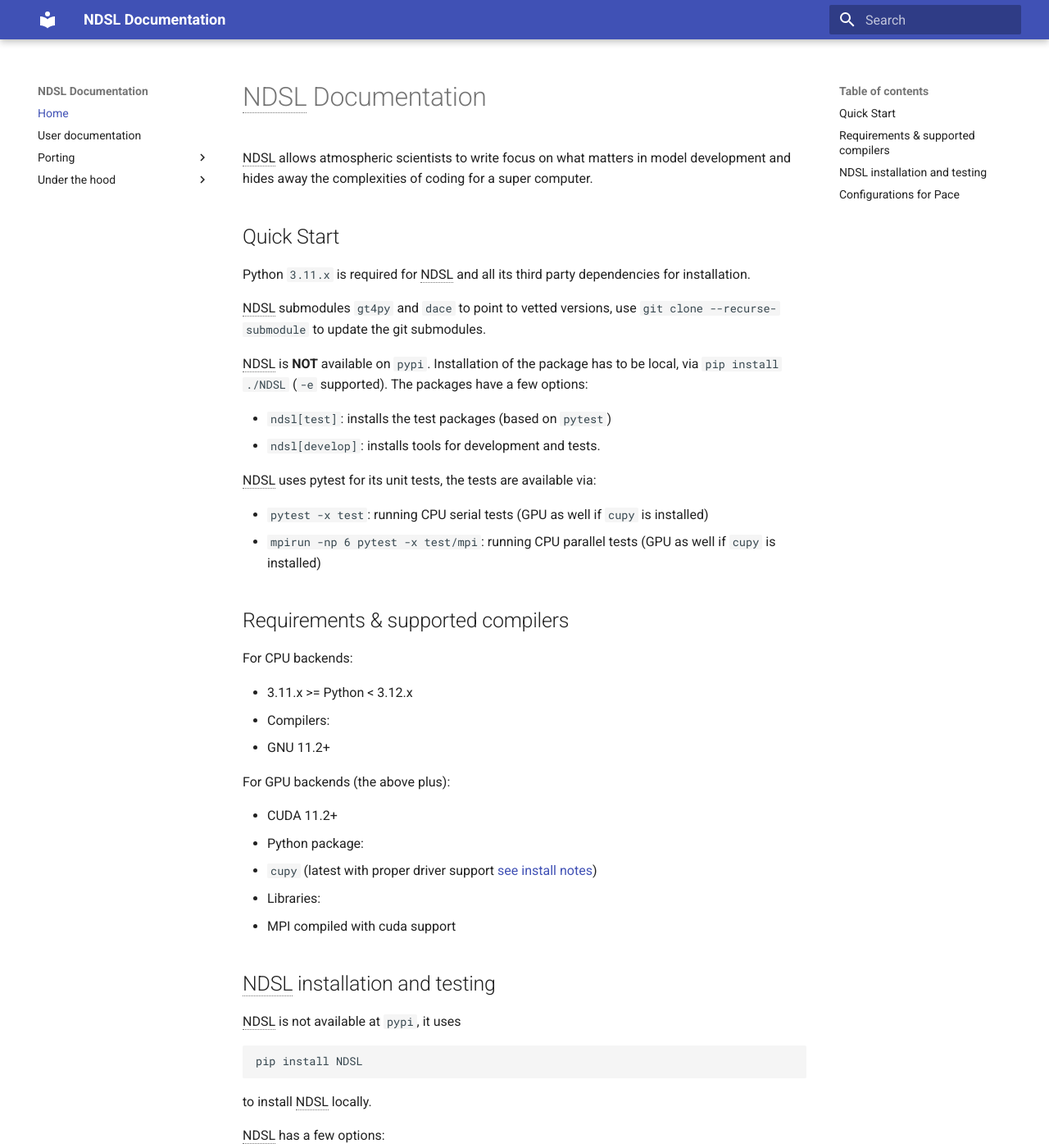
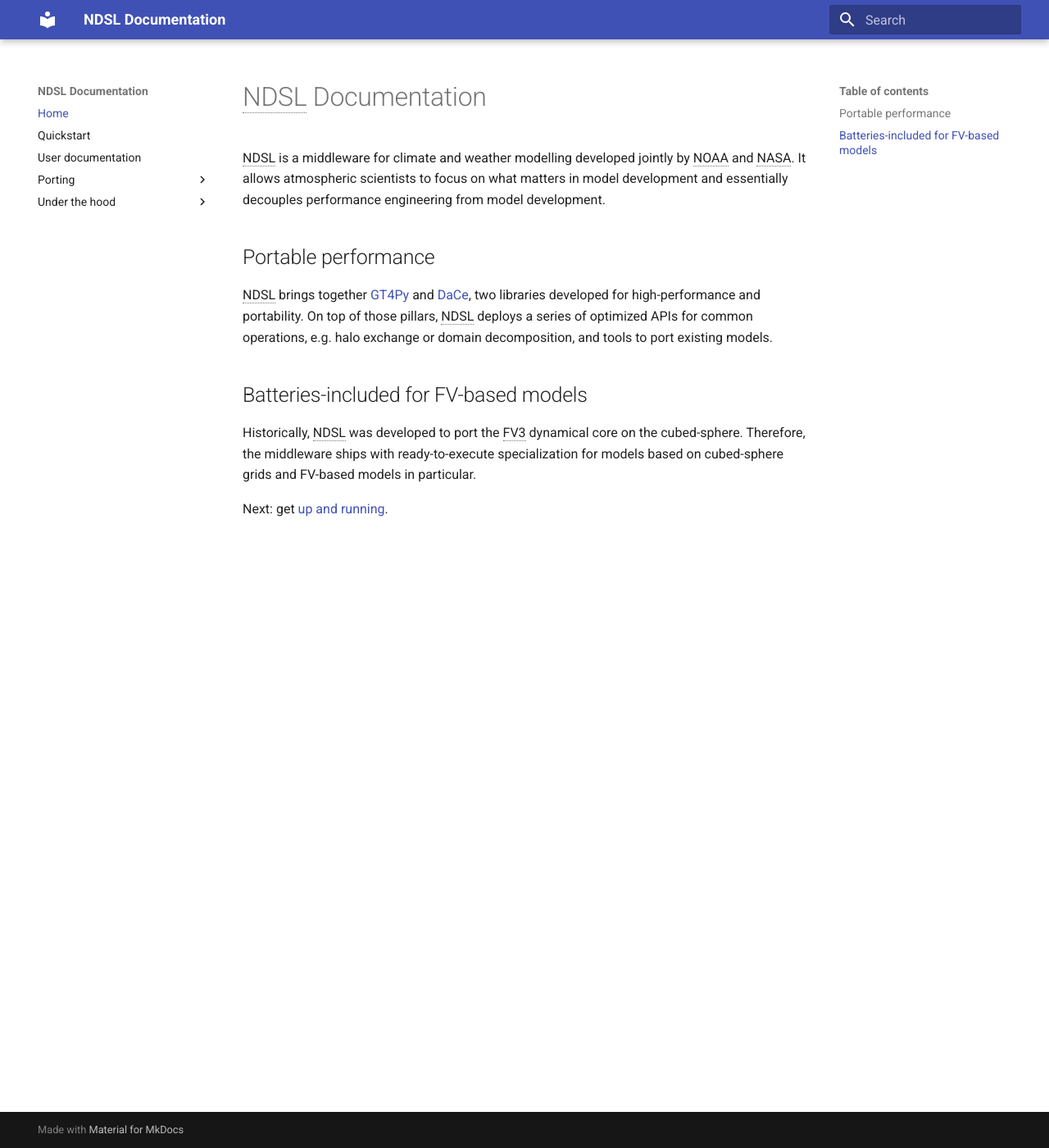
Before and after one commit to NOAA-GFDL/NDSL, an MkDocs documentation site: the page built from docs/index.md, in a window 1280 px wide and 1400 px high. Shown: the whole window at 82% size. Built offline with MkDocs 1.6.1 and Material for MkDocs 9.7.7, drawn with Linux system fonts in a browser that asks for light colours; some of the changed text lies outside the part shown.

````diff
--- a/docs/index.md
+++ b/docs/index.md
@@ -1,102 +1,13 @@
 # NDSL Documentation
 
-NDSL allows atmospheric scientists to write focus on what matters in model development and hides away the complexities of coding for a super computer.
+NDSL is a middleware for climate and weather modelling developed jointly by NOAA and NASA. It allows atmospheric scientists to focus on what matters in model development and essentially decouples performance engineering from model development.
 
-## Quick Start
+## Portable performance
 
-Python `3.11.x` is required for NDSL and all its third party dependencies for installation.
+NDSL brings together [GT4Py](https://github.com/GridTools/gt4py/) and [DaCe](https://github.com/spcl/dace/), two libraries developed for high-performance and portability. On top of those pillars, NDSL deploys a series of optimized APIs for common operations, e.g. halo exchange or domain decomposition, and tools to port existing models.
 
-NDSL submodules `gt4py` and `dace` to point to vetted versions, use `git clone --recurse-submodule` to update the git submodules.
+## Batteries-included for FV-based models
 
-NDSL is **NOT** available on `pypi`. Installation of the package has to be local, via `pip install ./NDSL` (`-e` supported). The packages have a few options:
+Historically, NDSL was developed to port the FV3 dynamical core on the cubed-sphere. Therefore, the middleware ships with ready-to-execute specialization for models based on cubed-sphere grids and FV-based models in particular.
 
-- `ndsl[test]`: installs the test packages (based on `pytest`)
-- `ndsl[develop]`: installs tools for development and tests.
-
-NDSL uses pytest for its unit tests, the tests are available via:
-
-- `pytest -x test`: running CPU serial tests (GPU as well if `cupy` is installed)
-- `mpirun -np 6 pytest -x test/mpi`: running CPU parallel tests (GPU as well if `cupy` is installed)
-
-## Requirements & supported compilers
-
-For CPU backends:
-
-- 3.11.x >= Python < 3.12.x
-- Compilers:
-  - GNU 11.2+
-
-For GPU backends (the above plus):
-
-- CUDA 11.2+
-- Python package:
-  - `cupy` (latest with proper driver support [see install notes](https://docs.cupy.dev/en/stable/install.html))
-- Libraries:
-  - MPI compiled with cuda support
-
-## NDSL installation and testing
-
-NDSL is not available at `pypi`, it uses
-
-```bash
-pip install NDSL
-```
-
-to install NDSL locally.
-
-NDSL has a few options:
-
-- `ndsl[test]`: installs the test packages (based on `pytest`)
-- `ndsl[develop]`: installs tools for development and tests.
-
-Tests are available via:
-
-- `pytest -x test`: running CPU serial tests (GPU as well if `cupy` is installed)
-- `mpirun -np 6 pytest -x test/mpi`: running CPU parallel tests (GPU as well if `cupy` is installed)
-
-## Configurations for Pace
-
-Configurations for Pace to use NDSL with different backend:
-
-- FV3_DACEMODE=Python[Build|BuildAndRun|Run] controls the full program optimizer behavior
-
-  - Python: default, use stencil only, no full program optimization
-
-  - Build: will build the program then exit. This _build no matter what_. (backend must be `dace:gpu` or `dace:cpu`)
-
-  - BuildAndRun: same as above but after build the program will keep executing (backend must be `dace:gpu` or `dace:cpu`)
-
-  - Run: load pre-compiled program and execute, fail if the .so is not present (_no hash check!_) (backend must be `dace:gpu` or `dace:cpu`)
-
-- NDSL_LITERAL_PRECISION=64 controls the floating point precision throughout the program.
-
-Install Pace with different NDSL backend:
-
-- Shell scripts to install Pace using NDSL backend on specific machines such as Gaea can be found in `examples/build_scripts/`.
-- When cloning Pace you will need to update the repository's submodules as well:
-
-```bash
-git clone --recursive https://github.com/ai2cm/pace.git
-```
-
-  or if you have already cloned the repository:
-
-```bash
-git submodule update --init --recursive
-```
-
-- Pace requires GCC > 9.2, MPI, and Python 3.8 on your system, and CUDA is required to run with a GPU backend.
-- We recommend creating a python `venv` or conda environment specifically for Pace.
-
-```bash
-python3 -m venv venv_name
-source venv_name/bin/activate
-```
-
-- Inside of your pace `venv` or conda environment pip install the Python requirements, GT4Py, and Pace:
-
-```bash
-pip3 install -r requirements_dev.txt -c constraints.txt
-```
-
-- There are also separate requirements files which can be installed for linting (`requirements_lint.txt`) and building documentation   (`requirements_docs.txt`).
+Next: get [up and running](./quickstart.md).
--- a/mkdocs.yml
+++ b/mkdocs.yml
@@ -9,6 +9,7 @@
 
 nav:
   - Home: index.md
+  - Quickstart: quickstart.md
   - User documentation: user/index.md
   - Porting:
       - General Concepts: porting/index.md
@@ -24,8 +25,12 @@
   - abbr
   # support for colored notes / warnings / tips / examples
   - admonition
+  # support for "definition lists" (<dl>)
+  - def_list
   # support for footnotes
   - footnotes
+  # support for emojis
+  - pymdownx.emoji
   # support for syntax highlighting
   - pymdownx.highlight:
       anchor_linenums: true
````
Also changed, not shown: docs/quickstart.md (added, +36 -0 lines), docs/user/index.md (+48 -0 lines), 2 other files.
